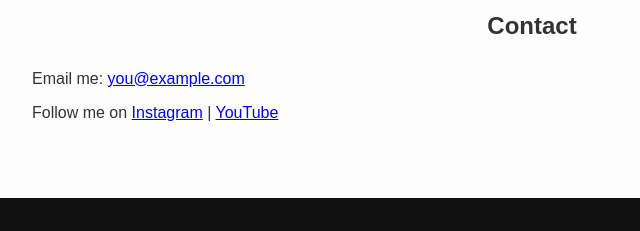
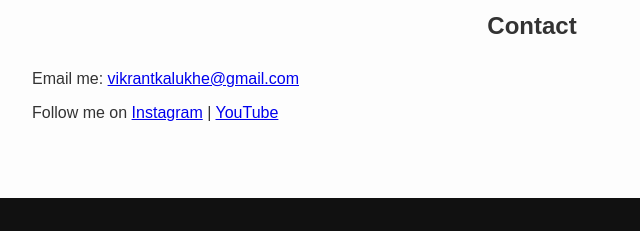
Before and after one commit to iamvikrant97/Vik-Creativity-, a plain HTML site: page index.html in a window 1280 px wide. Shown: the part 2660-2891 px from the top of the page, 108-748 px from the left. Drawn offline with Linux system fonts and the light colour scheme.

Commit message:
Update index.html

```diff
--- a/index.html
+++ b/index.html
@@ -132,7 +132,7 @@
   <!-- CONTACT -->
   <section id="contact">
     <h2>Contact</h2>
-    <p>Email me: <a href="Vikrantkalukhe.gmail.com">you@example.com</a></p>
+    <p>Email me: <a href="Vikrantkalukhe.gmail.com">vikrantkalukhe@gmail.com</a></p>
     <p>Follow me on
       <a href="https://www.instagram.com/vikrant.kalukhe/reels/" target="_blank">Instagram</a> |
       <a href="https://youtube.com/@yourhandle" target="_blank">YouTube</a>
```
